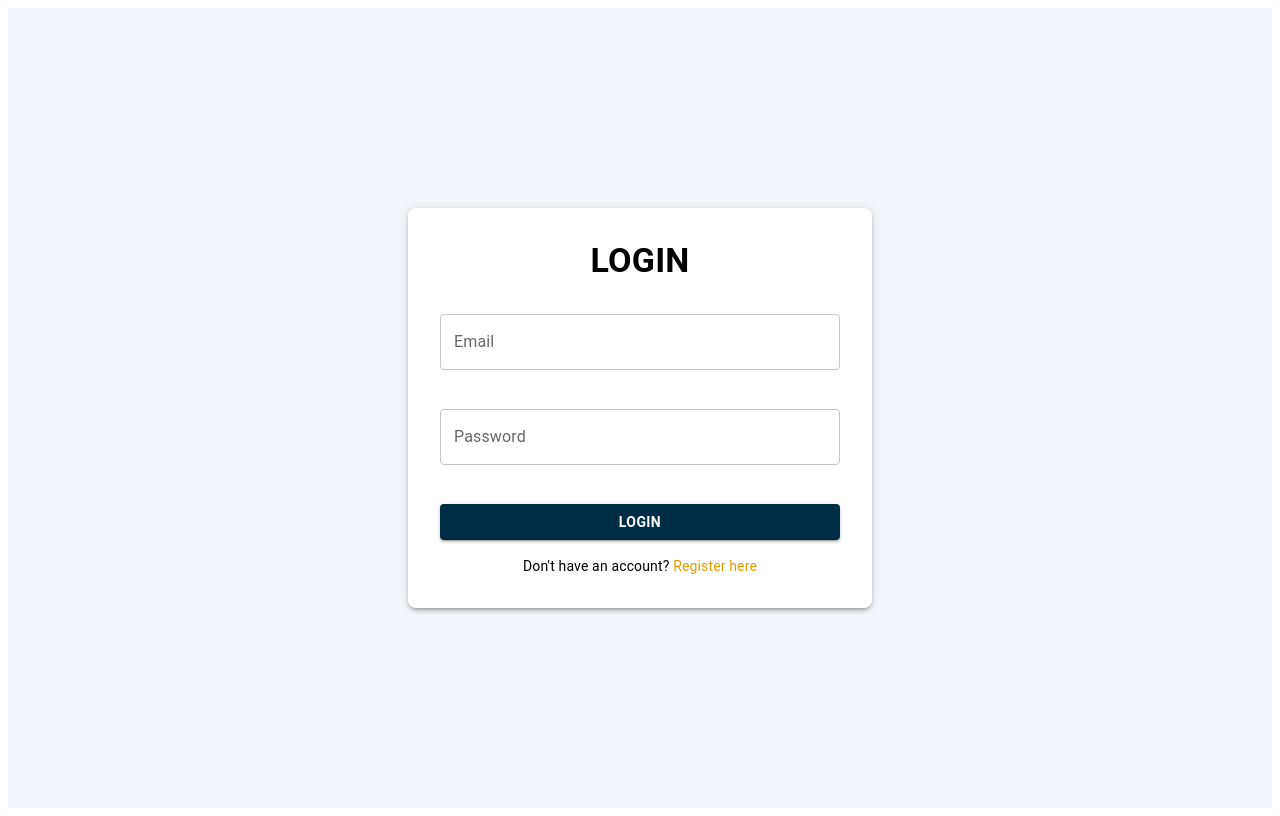
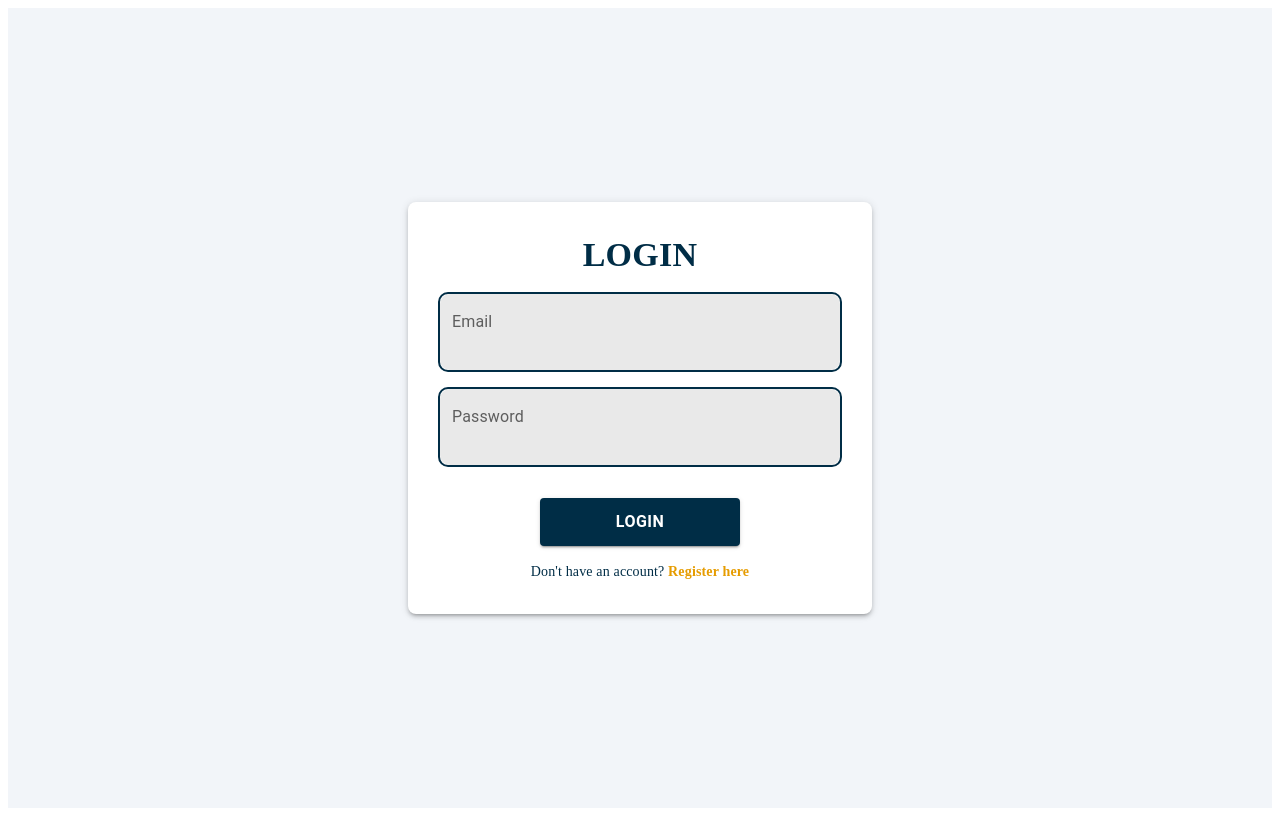
Before and after one commit to JinaneAlayli/FinancialTracker-frontend, a React (Vite) app: page /login in a window 1280 px wide. Built offline with nearby package versions, Linux system fonts and the light colour scheme; no server answers.

Commit message:
Changing the login styles

```diff
--- a/src/pages/Login.jsx
+++ b/src/pages/Login.jsx
@@ -57,7 +57,7 @@ export default function Login() {
           textAlign: "center",
         }}
       >
-        <Typography variant="h4" sx={{ fontWeight: "bold", mb: 2 }}>
+        <Typography variant="h4" sx={{ fontFamily: "Times New Roman", color: "#002D46", fontWeight: "bold", mb: 2 }}>
           LOGIN
         </Typography>
         {error && <Alert severity="error">{error}</Alert>}
@@ -67,8 +67,28 @@ export default function Login() {
             label="Email"
             value={email}
             onChange={(e) => setEmail(e.target.value)}
-            margin="normal"
-            variant="outlined"
+            variant="filled"
+            InputLabelProps={{ shrink: email !== "" }}
+            sx={{
+              backgroundColor: "#f8f8f8",
+              border:"solid 2px #002D46",
+              borderRadius: "10px",
+              "& .MuiFilledInput-root": {
+                borderRadius: "10px",
+                padding: "10px",
+                fontSize: "medium",
+              },
+              "& .MuiInputBase-root": {
+                fontWeight: "bold",
+                color: "#333",
+              },
+              "& .MuiFilledInput-root::before, & .MuiFilledInput-root::after": {
+                display: "none",
+              },
+              "&:hover": {
+                backgroundColor: "#f0f0f0",
+              },
+            }}
           />
           <TextField
             fullWidth
@@ -76,17 +96,39 @@ export default function Login() {
             type="password"
             value={password}
             onChange={(e) => setPassword(e.target.value)}
-            margin="normal"
-            variant="outlined"
+            variant="filled"
+            InputLabelProps={{ shrink: password !== "" }}
+            sx={{
+              backgroundColor: "#f8f8f8",
+              border:"solid 2px #002D46",
+              borderRadius: "10px",
+              "& .MuiFilledInput-root": {
+                borderRadius: "10px",
+                padding: "10px",
+                fontSize: "medium",
+              },
+              "& .MuiInputBase-root": {
+                fontWeight: "bold",
+                color: "#333",
+              },
+              "& .MuiFilledInput-root::before, & .MuiFilledInput-root::after": {
+                display: "none",
+              },
+              "&:hover": {
+                backgroundColor: "#f0f0f0",
+              },
+            }}
           />
           <Button
             variant="contained"
-            fullWidth
             type="submit"
             sx={{
               backgroundColor: "#002D46",
               color: "white",
               fontWeight: "bold",
+              width: "50%",
+              padding: "10px",
+              fontSize: "medium",
               mt: 2,
               "&:hover": {
                 backgroundColor: "#001a29",
@@ -96,8 +138,8 @@ export default function Login() {
             Login
           </Button>
         </form>
-        <Typography variant="body2" sx={{ mt: 2 }}>
-          Don't have an account? <Link to="/signup" style={{ color: "#E69C00", textDecoration: "none" }}>Register here</Link>
+        <Typography variant="body2" sx={{ mt: 2, fontFamily: "Times New Roman", fontWeight: "semi-bold", color: "#002D46" }}>
+          Don't have an account? <Link to="/signup" style={{ color: "#E69C00", textDecoration: "none", fontWeight: "bold" }}>Register here</Link>
         </Typography>
       </Box>
     </Box>
```
